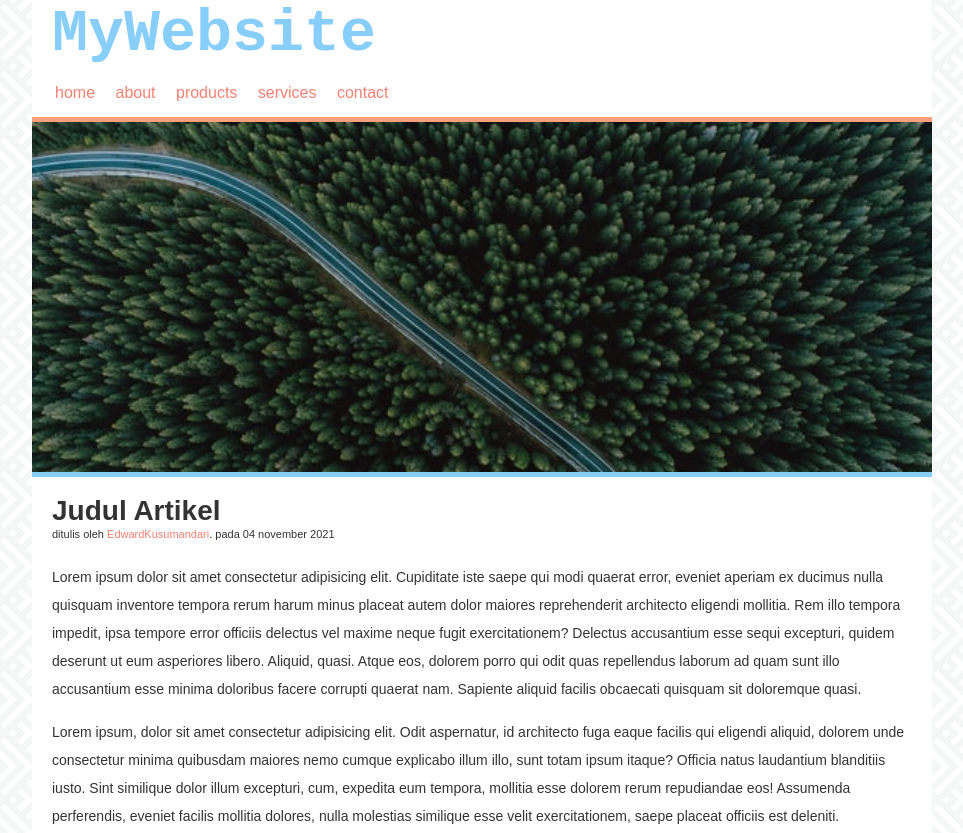
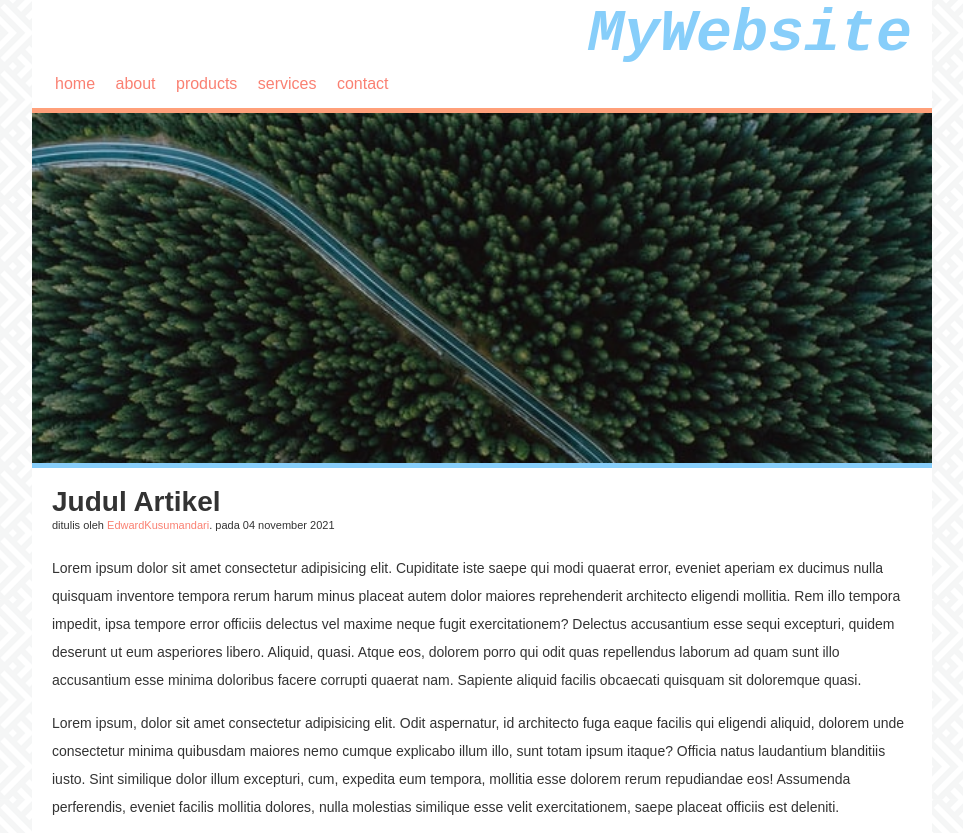
Before and after one commit to edwardkusumandari/simpleweb, a plain HTML site: page index.html in a window 1280 px wide. Shown: the top 833 px of the page, without its empty margins (158-1121 px from the left). Drawn offline with Linux system fonts and the light colour scheme.

Commit message:
renew judul

```diff
--- a/style.css
+++ b/style.css
@@ -150,10 +150,13 @@ body {
   text-decoration: none;
   font-family: monospace;
   color: lightskyblue;
+  float: right;
+  padding-bottom: 50px;
+  font-style: oblique;
 }
 .header ul li {
   display: inline-block;
-  margin-top: 20px;
+  margin-top: 50px;
   margin-right: 10px;
 }
 .header ul li a {
```
